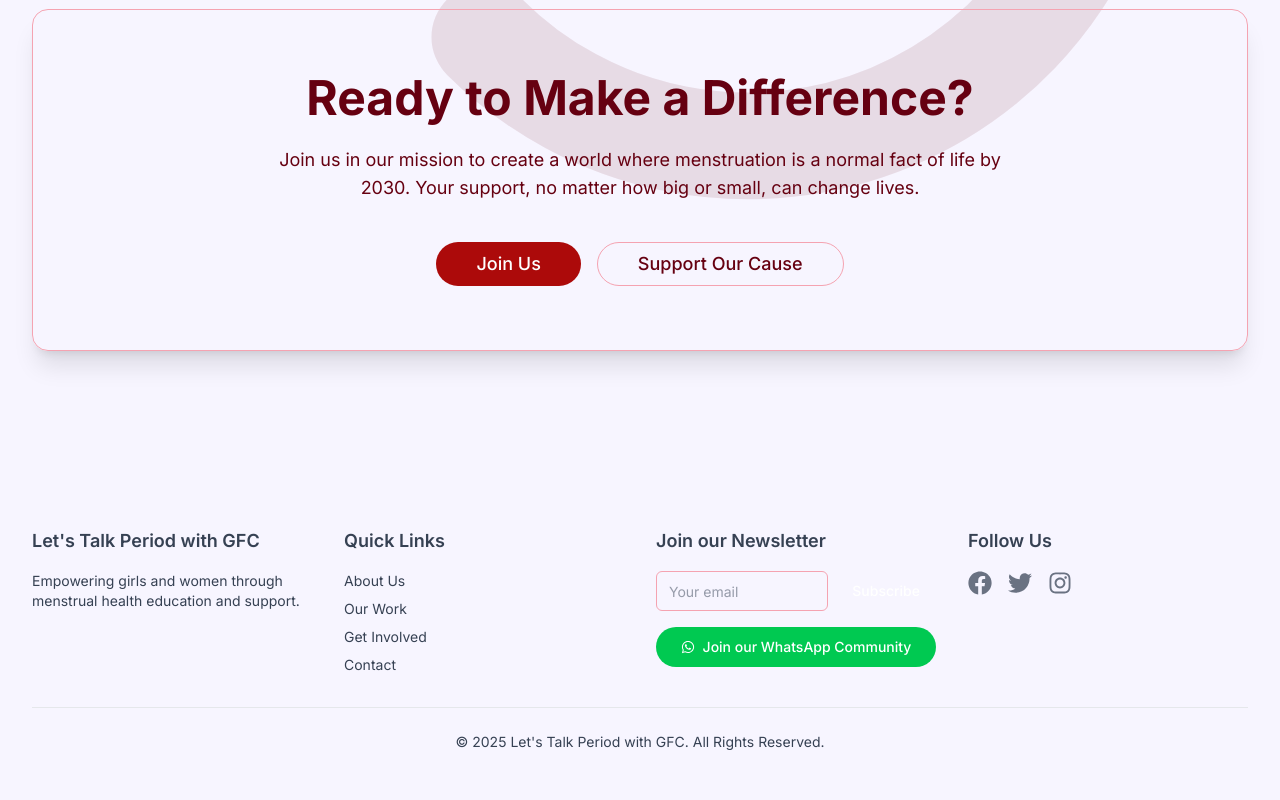
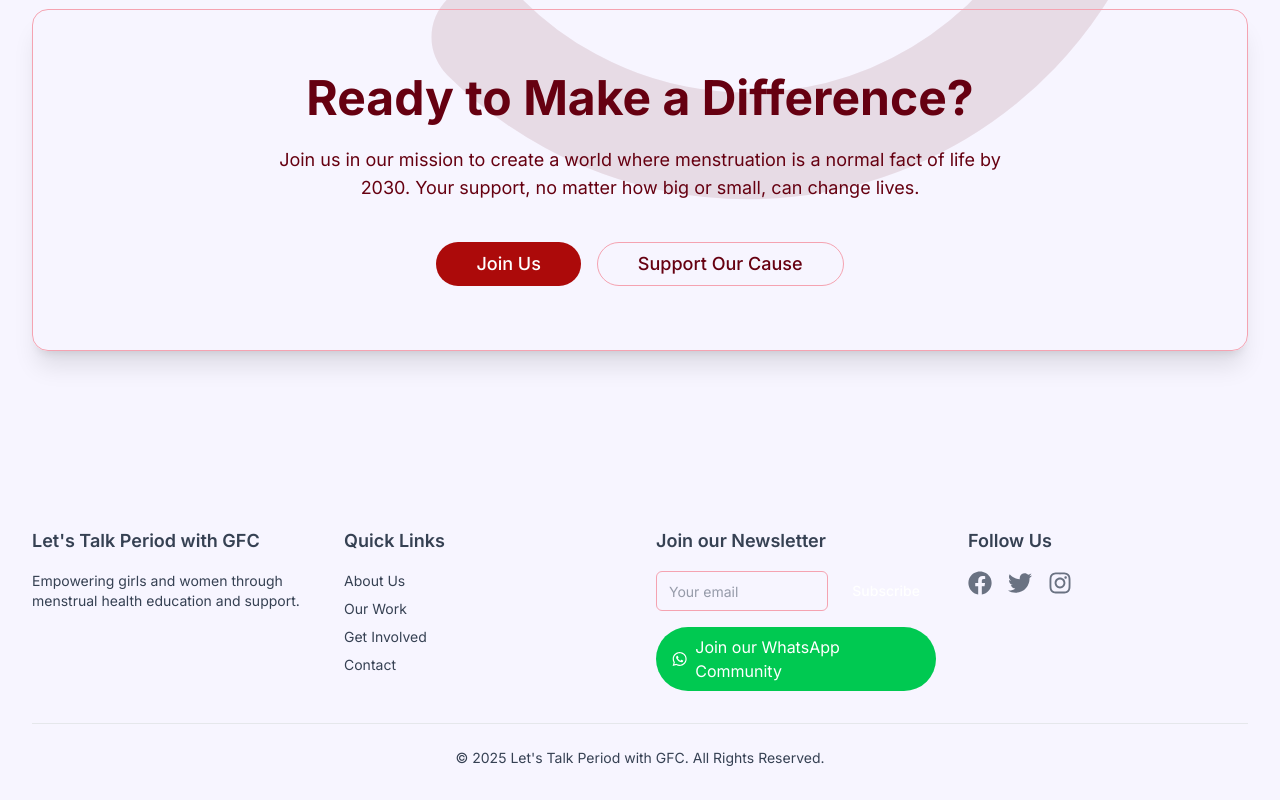
Before and after one commit to Eunini/gfc-mengelist, a Next.js app: page / in a window 1280 px wide. Shown: the part 1965-2765 px from the top of the page. Built offline with nearby package versions, Linux system fonts and the light colour scheme.

Commit message:
join whatsapp group

```diff
--- a/src/components/Footer.tsx
+++ b/src/components/Footer.tsx
@@ -63,9 +63,14 @@ const Footer = () => {
               </Button>
             </form>
             <div className="mt-4">
-              <Button className="w-full bg-green-500 text-white hover:bg-green-600 rounded-full flex items-center justify-center gap-2">
+              <Link
+                href="https://chat.whatsapp.com/FzULScBOtfB4LJh85NEb8E?mode=ac_t"
+                target="_blank"
+                rel="noopener noreferrer"
+                className="w-full bg-green-500 text-white hover:bg-green-600 rounded-full flex items-center justify-center gap-2 px-4 py-2"
+              >
                 <FaWhatsapp /> Join our WhatsApp Community
-              </Button>
+              </Link>
             </div>
           </div>
           <div>
```
